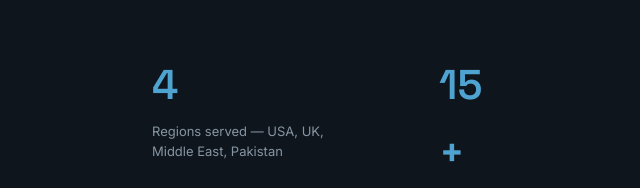
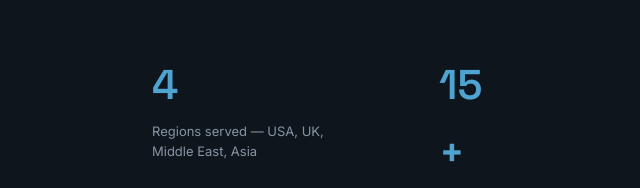
Before and after one commit to engineerwasil/metanous-website, a plain HTML site: page index.html in a window 1280 px wide. Shown: the part 1240-1428 px from the top of the page, 217-857 px from the left. Drawn offline with Linux system fonts and the light colour scheme.

Commit message:
Update regions served from 'Pakistan' to 'Asia'

```diff
--- a/index.html
+++ b/index.html
@@ -101,7 +101,7 @@
       </div>
       <div class="stat">
         <span class="stat-num" data-count="4">0</span>
-        <span class="stat-label">Regions served — USA, UK, Middle East, Pakistan</span>
+        <span class="stat-label">Regions served — USA, UK, Middle East, Asia</span>
       </div>
       <div class="stat">
         <span class="stat-num" data-count="15">0</span><span class="stat-suffix">+</span>
```
